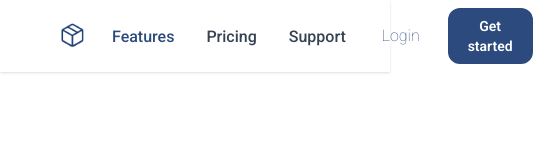
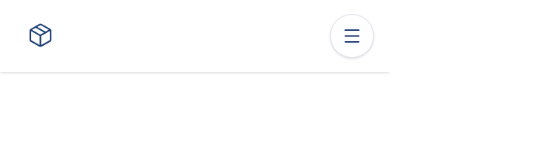
Before and after one commit to SABALI19/Washa, a React (Vite) app: page / in a window 390 px wide. Shown: the top 147 px of the page, 533 px wide, since content can reach past the window. Built offline with nearby package versions, Linux system fonts and the light colour scheme.

Commit message:
added mobile hamburger menu to landing page header

```diff
--- a/src/components/LandingPageHeader.jsx
+++ b/src/components/LandingPageHeader.jsx
@@ -1,9 +1,11 @@
-import React from "react";
+import { Menu, X } from "lucide-react";
+import { useState } from "react";
 import { Link, NavLink } from "react-router-dom";
 import WashaLogo from "../assets/logo/washa-logo-transparent.png";
 import Button from "./Button.jsx";
 
 const LandingPageHeader = () => {
+  const [isMobileMenuOpen, setIsMobileMenuOpen] = useState(false);
   const Links = [
     {
       title: "Features",
@@ -24,7 +26,7 @@ const LandingPageHeader = () => {
   ];
   return (
     <div className="relative z-9999 w-full">
-      <header className="flex w-full items-center justify-between gap-4 px-12 py-2 shadow-sm">
+      <header className="flex w-full items-center justify-between gap-4 px-4 py-3 shadow-sm sm:px-6 lg:px-12">
         <NavLink to="/" className="shrink-0">
           <img
             src={WashaLogo}
@@ -33,8 +35,8 @@ const LandingPageHeader = () => {
           />
         </NavLink>
 
-        <nav className="flex items-center justify-between font-light gap-4">
-          <ul className="flex items-center gap-8 ">
+        <nav className="hidden items-center justify-between gap-4 font-light md:flex">
+          <ul className="flex items-center gap-8">
             {Links.map((link, index) => (
               <li key={index}>
                 <NavLink
@@ -70,7 +72,48 @@ const LandingPageHeader = () => {
             </Link>
           </div>
         </nav>
+
+        <button
+          type="button"
+          aria-expanded={isMobileMenuOpen}
+          aria-label={isMobileMenuOpen ? "Close navigation menu" : "Open navigation menu"}
+          onClick={() => setIsMobileMenuOpen((value) => !value)}
+          className="inline-flex h-11 w-11 items-center justify-center rounded-full border border-slate-200 bg-white text-[#2c4a7d] shadow-sm transition-colors hover:border-[#2c4a7d] md:hidden"
+        >
+          {isMobileMenuOpen ? <X className="h-5 w-5" /> : <Menu className="h-5 w-5" />}
+        </button>
       </header>
+
+      {isMobileMenuOpen && (
+        <div className="border-t border-slate-100 bg-white px-4 py-4 shadow-sm md:hidden">
+          <div className="space-y-2">
+            {Links.map((link) => (
+              <NavLink
+                key={link.title}
+                to={link.path}
+                onClick={() => setIsMobileMenuOpen(false)}
+                className={({ isActive }) =>
+                  `block rounded-2xl px-4 py-3 text-sm font-medium transition-colors ${
+                    isActive
+                      ? "bg-[var(--color-primary-soft)] text-[#2c4a7d]"
+                      : "text-slate-700 hover:bg-slate-50 hover:text-[#2c4a7d]"
+                  }`
+                }
+              >
+                {link.title}
+              </NavLink>
+            ))}
+          </div>
+
+          <div className="mt-4">
+            <Link to="/signup" onClick={() => setIsMobileMenuOpen(false)}>
+              <Button variant="primary" size="md" className="flex w-full items-center justify-center">
+                Get started
+              </Button>
+            </Link>
+          </div>
+        </div>
+      )}
     </div>
   );
 };
```
